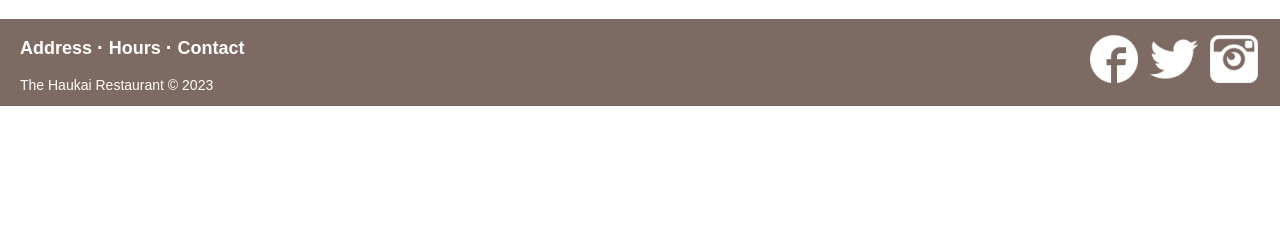
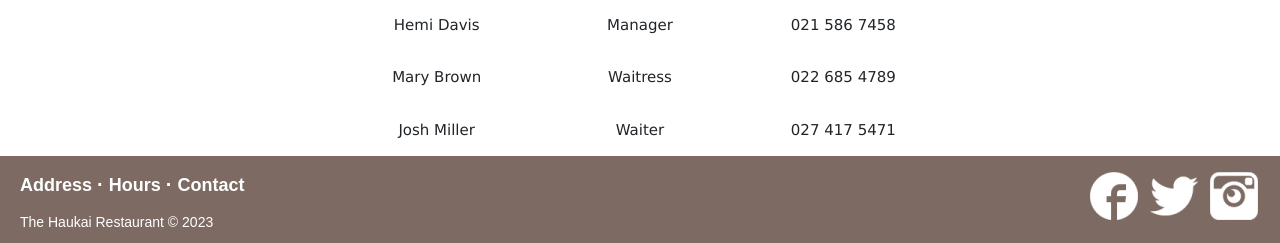
Before and after one commit to AdelTljrd/haukai.github.io, a PHP site: page /staff/staff.html in a window 1280 px wide. Shown: the part 1619-1862 px from the top of the page. Before the commit the page ends 1725 px from the top, so only its background shows below. Run offline with PHP 8.4, Linux system fonts and the light colour scheme.

Commit message:
Added staff contact details

```diff
--- a/contact/contact.html
+++ b/contact/contact.html
@@ -25,7 +25,7 @@
       <a href="../menu/menu.html" class="w3-bar-item w3-button w3-hide-small">Menu</a>
       <a href="../reservations/reservations.html" class="w3-bar-item w3-button w3-hide-small">Reservations</a>
       <a href="../culture/culture.html" class="w3-bar-item w3-button w3-hide-small">Culture & Kai</a>
-      <a href="../staff/staff.html" class="w3-bar-item w3-button w3-hide-small">Staff Roster</a>
+      <a href="../staff/staff.html" class="w3-bar-item w3-button w3-hide-small">Staff Login</a>
       <a href="javascript:void(0)" class="w3-bar-item w3-button w3-right w3-hide-large w3-hide-medium" onclick="myFunction()">&#9776;</a>
     </div>
 
@@ -34,7 +34,7 @@
       <a href="../menu/menu.html" class="w3-bar-item w3-button">Menu</a>
       <a href="../reservations/reservations.html" class="w3-bar-item w3-button">Reservations</a>
       <a href="../culture/culture.html" class="w3-bar-item w3-button">Culture & Kai</a>
-      <a href="../staff/staff.html" class="w3-bar-item w3-button">Staff Roster</a>
+      <a href="../staff/staff.html" class="w3-bar-item w3-button">Staff Login</a>
     </div>
   </nav>
   <!-- Header -->
--- a/css/styles.css
+++ b/css/styles.css
@@ -310,9 +310,23 @@ h2 a:hover, h3 a:hover {
   display: flex;
   justify-content: center;
   align-items: center;
-  padding-bottom: 20px;
   padding-left: 20px;
   padding-right: 20px;
+}
+.staff-info {
+  display: flex;
+  flex-direction: column;
+  align-items: center;
+}
+.staff-member {
+  display: flex;
+  justify-content: space-between;
+  width: 50%;
+  padding: 1em;
+}
+.staff-detail {
+  flex: 1;
+  text-align: center;
 }
 /* Culture & kai page styles */
 .culture-heading {
@@ -571,6 +585,12 @@ h2 a:hover, h3 a:hover {
     padding-left: 50px;
     padding-right: 50px;
   }
+  .staff-member {
+    display: flex;
+    justify-content: space-between;
+    width: 80%;
+    padding: 1em;
+  }
   .footer-distributed .footer-left, .footer-distributed .footer-right {
     text-align: center;
   }
--- a/culture/culture.html
+++ b/culture/culture.html
@@ -25,7 +25,7 @@
           <a href="../menu/menu.html" class="w3-bar-item w3-button w3-hide-small">Menu</a>
           <a href="../reservations/reservations.html" class="w3-bar-item w3-button w3-hide-small">Reservations</a>
           <a href="culture.html" class="w3-bar-item w3-button w3-hide-small">Culture & Kai</a>
-          <a href="../staff/staff.html" class="w3-bar-item w3-button w3-hide-small">Staff Roster</a>
+          <a href="../staff/staff.html" class="w3-bar-item w3-button w3-hide-small">Staff Login</a>
           <a href="javascript:void(0)" class="w3-bar-item w3-button w3-right w3-hide-large w3-hide-medium" onclick="myFunction()">&#9776;</a>
         </div>
 
@@ -34,7 +34,7 @@
           <a href="../menu/menu.html" class="w3-bar-item w3-button">Menu</a>
           <a href="../reservations/reservations.html" class="w3-bar-item w3-button">Reservations</a>
           <a href="culture.html" class="w3-bar-item w3-button">Culture & Kai</a>
-          <a href="../staff/staff.html" class="w3-bar-item w3-button">Staff Roster</a>
+          <a href="../staff/staff.html" class="w3-bar-item w3-button">Staff Login</a>
         </div>
     </nav>
     <!-- Header -->
--- a/index.html
+++ b/index.html
@@ -25,7 +25,7 @@
       <a href="menu/menu.html" class="w3-bar-item w3-button w3-hide-small">Menu</a>
       <a href="reservations/reservations.html" class="w3-bar-item w3-button w3-hide-small">Reservations</a>
       <a href="culture/culture.html" class="w3-bar-item w3-button w3-hide-small">Culture & Kai</a>
-      <a href="staff/staff.html" class="w3-bar-item w3-button w3-hide-small">Staff Roster</a>
+      <a href="staff/staff.html" class="w3-bar-item w3-button w3-hide-small">Staff Login</a>
       <a href="javascript:void(0)" class="w3-bar-item w3-button w3-right w3-hide-large w3-hide-medium" onclick="myFunction()">&#9776;</a>
     </div>
     <div id="demo" class="w3-bar-block w3-hide w3-hide-large w3-hide-medium">
@@ -33,7 +33,7 @@
       <a href="menu/menu.html" class="w3-bar-item w3-button">Menu</a>
       <a href="reservations/reservations.html" class="w3-bar-item w3-button">Reservations</a>
       <a href="culture/culture.html" class="w3-bar-item w3-button">Culture & Kai</a>
-      <a href="staff/staff.html" class="w3-bar-item w3-button">Staff Roster</a>
+      <a href="staff/staff.html" class="w3-bar-item w3-button">Staff Login</a>
     </div>
   </nav>
   <!-- Header -->
--- a/menu/menu.html
+++ b/menu/menu.html
@@ -27,7 +27,7 @@
                 <a href="menu.html" class="w3-bar-item w3-button w3-hide-small">Menu</a>
                 <a href="../reservations/reservations.html" class="w3-bar-item w3-button w3-hide-small">Reservations</a>
                 <a href="../culture/culture.html" class="w3-bar-item w3-button w3-hide-small">Culture & Kai</a>
-                <a href="../staff/staff.html" class="w3-bar-item w3-button w3-hide-small">Staff Roster</a>
+                <a href="../staff/staff.html" class="w3-bar-item w3-button w3-hide-small">Staff Login</a>
                 <a href="javascript:void(0)" class="w3-bar-item w3-button w3-right w3-hide-large w3-hide-medium" onclick="myFunction()">&#9776;</a>
               </div>
 
@@ -36,7 +36,7 @@
                 <a href="menu.html" class="w3-bar-item w3-button">Menu</a>
                 <a href="../reservations/reservations.html" class="w3-bar-item w3-button">Reservations</a>
                 <a href="../culture/culture.html" class="w3-bar-item w3-button">Culture & Kai</a>
-                <a href="../staff/staff.html" class="w3-bar-item w3-button">Staff Roster</a>
+                <a href="../staff/staff.html" class="w3-bar-item w3-button">Staff Login</a>
               </div>
         </nav>
         <!-- Header -->
--- a/reservations/reservations.html
+++ b/reservations/reservations.html
@@ -25,7 +25,7 @@
           <a href="../menu/menu.html" class="w3-bar-item w3-button w3-hide-small">Menu</a>
           <a href="reservations.html" class="w3-bar-item w3-button w3-hide-small">Reservations</a>
           <a href="../culture/culture.html" class="w3-bar-item w3-button w3-hide-small">Culture & Kai</a>
-          <a href="../staff/staff.html" class="w3-bar-item w3-button w3-hide-small">Staff Roster</a>
+          <a href="../staff/staff.html" class="w3-bar-item w3-button w3-hide-small">Staff Login</a>
           <a href="javascript:void(0)" class="w3-bar-item w3-button w3-right w3-hide-large w3-hide-medium" onclick="myFunction()">&#9776;</a>
         </div>
 
@@ -34,7 +34,7 @@
           <a href="../menu/menu.html" class="w3-bar-item w3-button">Menu</a>
           <a href="reservations.html" class="w3-bar-item w3-button">Reservations</a>
           <a href="../culture/culture.html" class="w3-bar-item w3-button">Culture & Kai</a>
-          <a href="../staff/staff.html" class="w3-bar-item w3-button">Staff Roster</a>
+          <a href="../staff/staff.html" class="w3-bar-item w3-button">Staff Login</a>
         </div>
     </nav>
     <!-- Header -->
--- a/staff/staff.html
+++ b/staff/staff.html
@@ -25,7 +25,7 @@
           <a href="../menu/menu.html" class="w3-bar-item w3-button w3-hide-small">Menu</a>
           <a href="../reservations/reservations.html" class="w3-bar-item w3-button w3-hide-small">Reservations</a>
           <a href="../culture/culture.html" class="w3-bar-item w3-button w3-hide-small">Culture & Kai</a>
-          <a href="staff.html" class="w3-bar-item w3-button w3-hide-small">Staff Roster</a>
+          <a href="staff.html" class="w3-bar-item w3-button w3-hide-small">Staff Login</a>
           <a href="javascript:void(0)" class="w3-bar-item w3-button w3-right w3-hide-large w3-hide-medium" onclick="myFunction()">&#9776;</a>
         </div>
 
@@ -34,7 +34,7 @@
           <a href="../menu/menu.html" class="w3-bar-item w3-button">Menu</a>
           <a href="../reservations/reservations.html" class="w3-bar-item w3-button">Reservations</a>
           <a href="../culture/culture.html" class="w3-bar-item w3-button">Culture & Kai</a>
-          <a href="staff.html" class="w3-bar-item w3-button">Staff Roster</a>
+          <a href="staff.html" class="w3-bar-item w3-button">Staff Login</a>
         </div>
     </nav>
     <!-- Header -->
@@ -56,12 +56,31 @@
       </div>
       <!-- Main heading on page -->
       <div class="staff-heading">
-        <h2>Staff Roster</h2>
+        <h2>Staff Roster & Contact Details</h2>
       </div>
       <!-- First container on page - Google calendar of The Haukai for staff hours -->
       <div class="staff-container-1">
           <iframe src="https://calendar.google.com/calendar/embed?src=eecf87dbca0c5cf963103cf3bb3c394defeca3cf0169ba615bea539b8ef889c2%40group.calendar.google.com&ctz=Pacific%2FAuckland" style="border: 0" width="800" height="600"></iframe>
       </div>
+      <!-- Second container on page - Staff info -->
+      <div class="staff-info">
+        <div class="staff-member">
+          <div class="staff-detail">Hemi Davis</div>
+          <div class="staff-detail">Manager</div>
+          <div class="staff-detail">021 586 7458</div>
+        </div>
+        <div class="staff-member">
+          <div class="staff-detail">Mary Brown</div>
+          <div class="staff-detail">Waitress</div>
+          <div class="staff-detail">022 685 4789</div>
+        </div>
+        <div class="staff-member">
+          <div class="staff-detail">Josh Miller</div>
+          <div class="staff-detail">Waiter</div>
+          <div class="staff-detail">027 417 5471</div>
+        </div>
+      </div>
+
     </main>
     <!-- Footer -->
     <footer class="footer-distributed">
```
